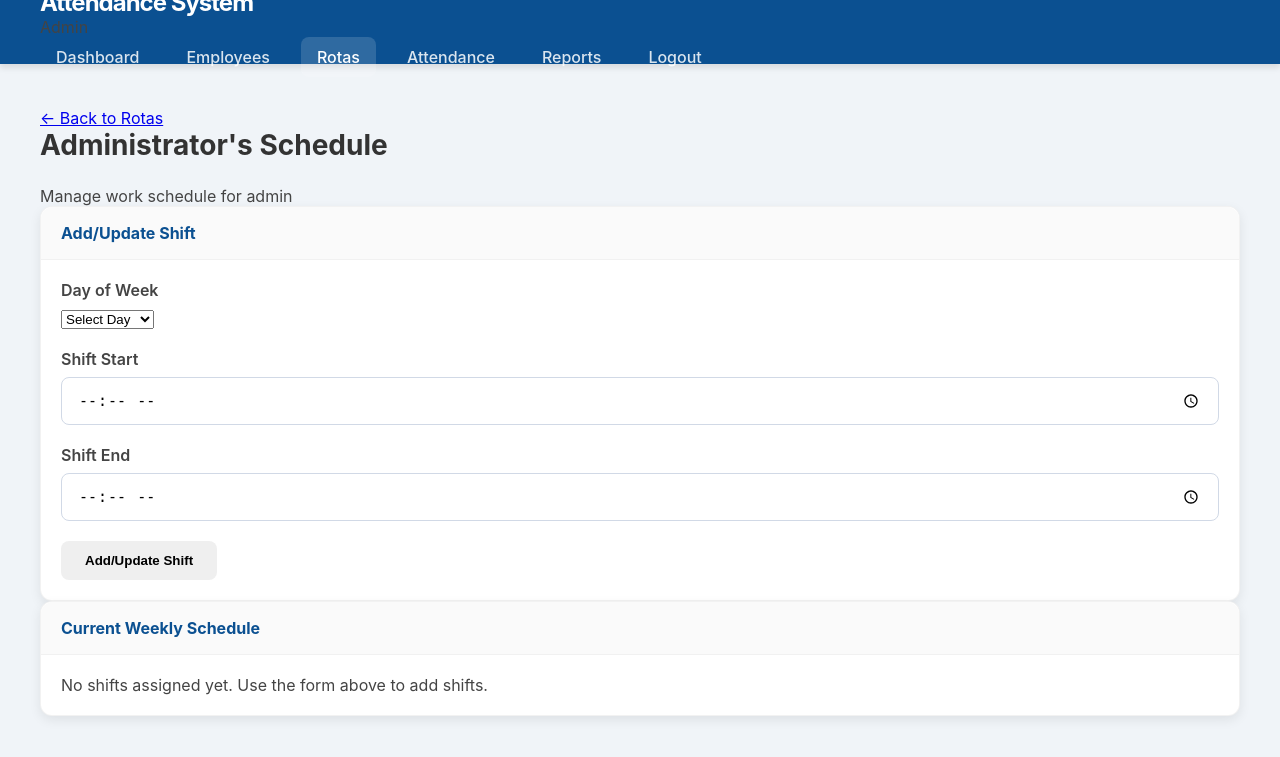
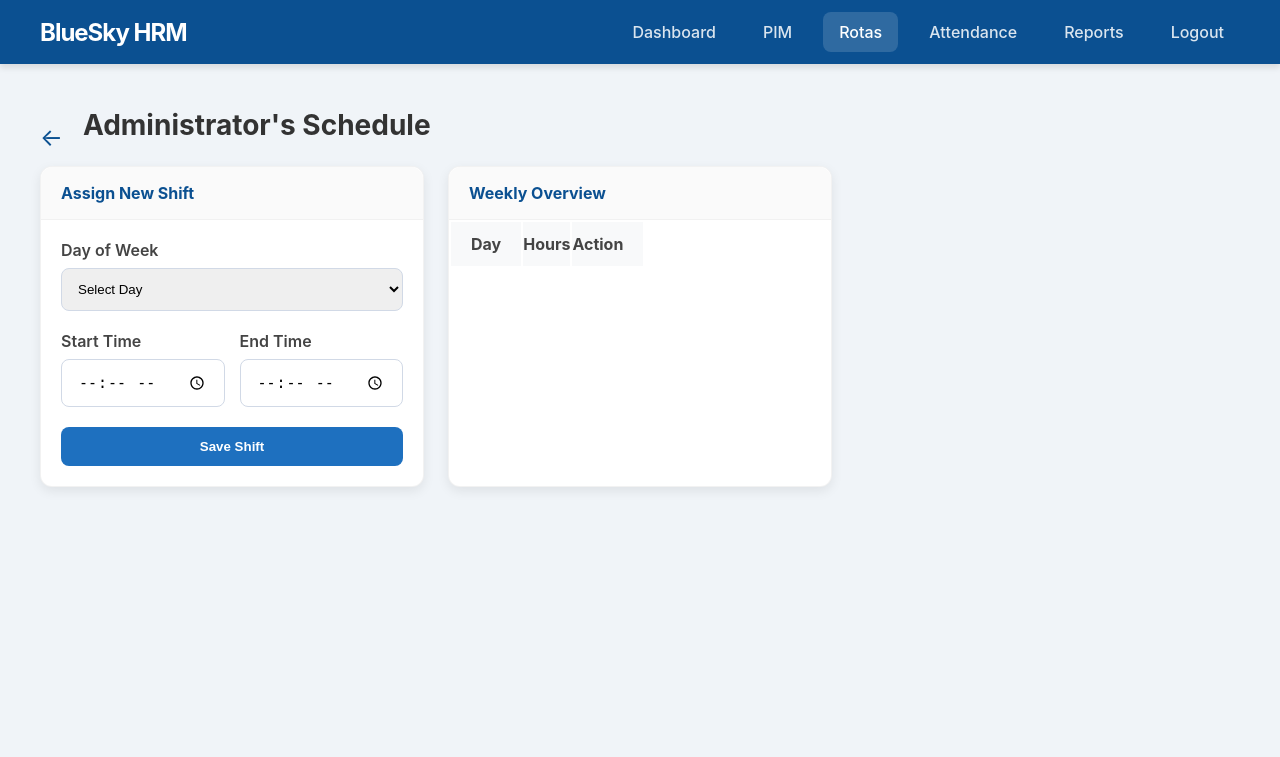
Before and after one commit to diwa80/smart-attendance, a Flask app: page /admin/employee/1/rotas in a window 1280 px wide. Shown: the top 757 px of the page. Run offline with Flask 3, Linux system fonts and the light colour scheme; a user stored in the database is signed in; data that the repository does not hold is empty.

Commit message:
Update all pages to use a new professional blue and teal theme
Refactors various HTML templates to implement a new "BlueSky HRM" branding, update navigation links, and apply a consistent professional blue and teal color scheme across the application.

Replit-Commit-Author: Agent
Replit-Commit-Session-Id: af648905-67c1-42f0-b548-fca651b407e6
Replit-Commit-Checkpoint-Type: intermediate_checkpoint
Replit-Commit-Event-Id: d6febb53-bd41-42f2-a614-6b39beb93f55
Replit-Commit-Screenshot-Url: https://storage.googleapis.com/screenshot-production-us-central1/59ac5551-e3f9-4574-9f89-9440fe1d33a0/af648905-67c1-42f0-b548-fca651b407e6/fVT4mBy
Replit-Helium-Checkpoint-Created: true

```diff
--- a/templates/employee_rotas.html
+++ b/templates/employee_rotas.html
@@ -8,14 +8,13 @@
 </head>
 <body>
     <div class="navbar">
-        <div class="nav-container">
+        <div class="nav-container" style="display: contents;">
             <div class="nav-brand">
-                <h2>Attendance System</h2>
-                <span class="role-badge role-admin">Admin</span>
+                <h2>BlueSky HRM</h2>
             </div>
             <div class="nav-menu">
                 <a href="{{ url_for('admin_dashboard') }}" class="nav-link">Dashboard</a>
-                <a href="{{ url_for('manage_employees') }}" class="nav-link">Employees</a>
+                <a href="{{ url_for('manage_employees') }}" class="nav-link">PIM</a>
                 <a href="{{ url_for('manage_rotas') }}" class="nav-link active">Rotas</a>
                 <a href="{{ url_for('attendance_records') }}" class="nav-link">Attendance</a>
                 <a href="{{ url_for('reports') }}" class="nav-link">Reports</a>
@@ -25,89 +24,70 @@
     </div>
 
     <div class="main-container">
-        <div class="page-header">
-            <a href="{{ url_for('manage_rotas') }}" class="btn-back">← Back to Rotas</a>
+        <div class="page-header" style="display: flex; align-items: center; gap: 20px;">
+            <a href="{{ url_for('manage_rotas') }}" style="text-decoration: none; font-size: 24px; color: var(--primary-blue);">←</a>
             <h1>{{ employee.full_name }}'s Schedule</h1>
-            <p class="text-muted">Manage work schedule for {{ employee.username }}</p>
         </div>
 
-        <!-- Add New Rota -->
+        <div class="dashboard-grid">
             <div class="card">
                 <div class="card-header">
-                <h3>Add/Update Shift</h3>
+                    <h3>Assign New Shift</h3>
                 </div>
                 <div class="card-body">
-                <form method="POST" class="form-inline">
+                    <form method="POST">
                         <div class="form-group">
-                        <label for="day_of_week">Day of Week</label>
-                        <select id="day_of_week" name="day_of_week" required>
+                            <label>Day of Week</label>
+                            <select name="day_of_week" required style="width: 100%; padding: 12px; border-radius: 8px; border: 1.5px solid var(--border-color);">
                                 <option value="">Select Day</option>
                                 {% for day in days_of_week %}
                                     <option value="{{ day }}">{{ day }}</option>
                                 {% endfor %}
                             </select>
                         </div>
-
-                    <div class="form-group">
-                        <label for="shift_start">Shift Start</label>
-                        <input type="time" id="shift_start" name="shift_start" required>
+                        <div style="display: flex; gap: 15px;">
+                            <div class="form-group" style="flex: 1;">
+                                <label>Start Time</label>
+                                <input type="time" name="shift_start" required>
                             </div>
-
-                    <div class="form-group">
-                        <label for="shift_end">Shift End</label>
-                        <input type="time" id="shift_end" name="shift_end" required>
+                            <div class="form-group" style="flex: 1;">
+                                <label>End Time</label>
+                                <input type="time" name="shift_end" required>
                             </div>
-
-                    <button type="submit" class="btn btn-success">Add/Update Shift</button>
+                        </div>
+                        <button type="submit" class="btn btn-primary" style="width: 100%;">Save Shift</button>
                     </form>
                 </div>
             </div>
 
-        <!-- Current Schedule -->
             <div class="card">
                 <div class="card-header">
-                <h3>Current Weekly Schedule</h3>
+                    <h3>Weekly Overview</h3>
                 </div>
-            <div class="card-body">
-                {% if rotas %}
-                <table class="table">
-                    <thead>
+                <div class="card-body" style="padding: 0;">
+                    <table class="table" style="margin-bottom: 0;">
+                        <thead style="background: #f8f9fa;">
                             <tr>
-                            <th>Day</th>
-                            <th>Shift Start</th>
-                            <th>Shift End</th>
-                            <th>Duration</th>
-                            <th>Actions</th>
+                                <th style="padding: 12px 20px;">Day</th>
+                                <th>Hours</th>
+                                <th style="text-align: right; padding-right: 20px;">Action</th>
                             </tr>
                         </thead>
                         <tbody>
                             {% for rota in rotas %}
                             <tr>
-                            <td><strong>{{ rota.day_of_week }}</strong></td>
-                            <td>{{ rota.shift_start.strftime('%H:%M') }}</td>
-                            <td>{{ rota.shift_end.strftime('%H:%M') }}</td>
-                            <td>
-                                {% set hours = ((rota.shift_end.hour * 60 + rota.shift_end.minute) - (rota.shift_start.hour * 60 + rota.shift_start.minute)) / 60 %}
-                                {{ "%.1f"|format(hours) }} hrs
-                            </td>
-                            <td>
-                                <form method="POST" action="{{ url_for('delete_rota', rota_id=rota.id) }}" style="display: inline;" onsubmit="return confirm('Are you sure you want to delete this shift?')">
-                                    <button type="submit" class="btn btn-sm btn-danger">Delete</button>
+                                <td style="padding: 12px 20px; font-weight: 600;">{{ rota.day_of_week }}</td>
+                                <td>{{ rota.shift_start.strftime('%H:%M') }} - {{ rota.shift_end.strftime('%H:%M') }}</td>
+                                <td style="text-align: right; padding-right: 20px;">
+                                    <form method="POST" action="{{ url_for('delete_rota', rota_id=rota.id) }}" style="display: inline;">
+                                        <button type="submit" style="background: none; border: none; color: var(--danger); cursor: pointer; font-weight: 700;">Remove</button>
                                     </form>
                                 </td>
                             </tr>
                             {% endfor %}
                         </tbody>
                     </table>
-
-                <div class="info-box">
-                    <strong>ℹ️ Note:</strong> Employees can check in 30 minutes before their shift start time and must check in before their shift ends.
                 </div>
-                {% else %}
-                <div class="empty-state">
-                    <p>No shifts assigned yet. Use the form above to add shifts.</p>
-                </div>
-                {% endif %}
             </div>
         </div>
     </div>
```
Also changed, not shown: templates/manage_rotas.html (+18 -24 lines), templates/my_records.html (+17 -44 lines), templates/view_employee.html (+39 -60 lines). Lines whose indentation alone changed are shown as unchanged.
